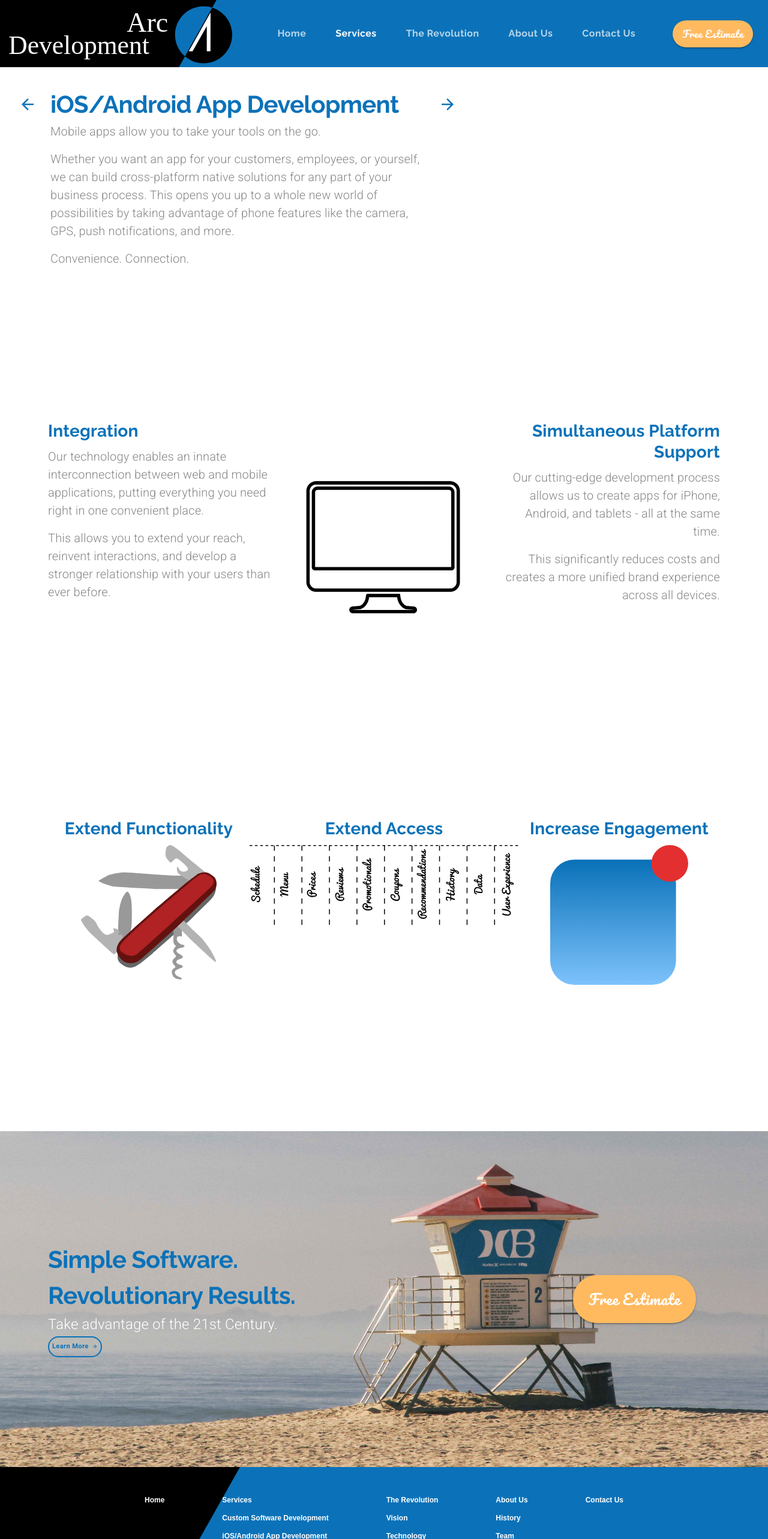
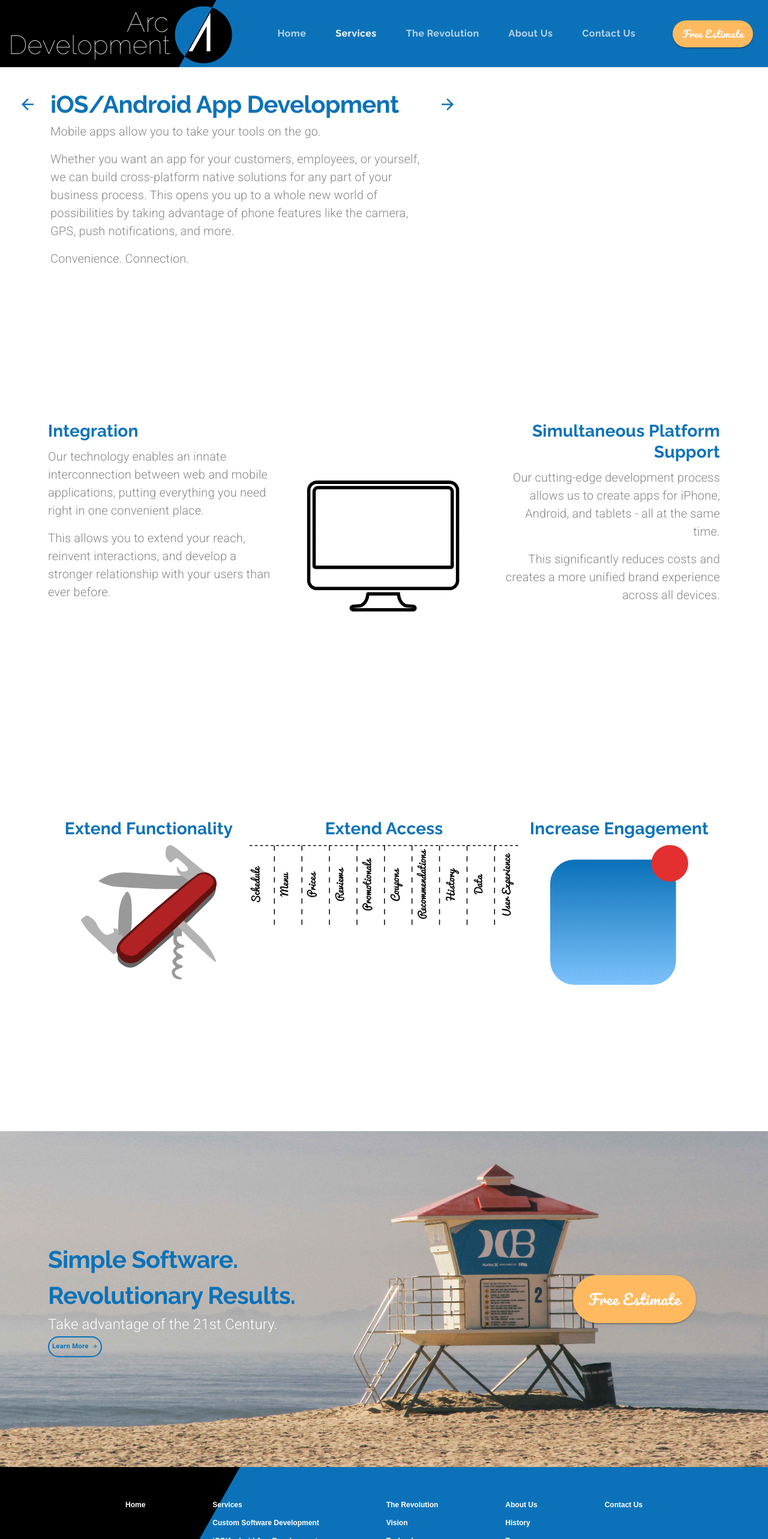
Before and after one commit to aizharjohn/arcdevelopment-next, a Next.js app: page /mobileapps in a window 1280 px wide. Shown: the top 2566 px of the page at 60% size. Built offline with nearby package versions, Linux system fonts and the light colour scheme.

Commit message:
Created safari browser support

```diff
--- a/pages/customsoftware.js
+++ b/pages/customsoftware.js
@@ -249,8 +249,9 @@
         container
         alignItems={matchesMD ? 'center' : undefined}
         direction={matchesMD ? 'column' : 'row'}
-        justify="space-around"
+        justify={matchesMD ? 'center' : 'space-between'}
         className={classes.rowContainer}
+        style={{ display: matchesMD ? 'grid' : undefined }}
       >
         <Grid
           item
@@ -372,9 +373,10 @@
         container
         alignItems={matchesMD ? 'center' : undefined}
         direction={matchesMD ? 'column' : 'row'}
-        justify="space-around"
+        justify={matchesMD ? 'center' : 'space-between'}
         style={{ marginBottom: '20em' }}
         className={classes.rowContainer}
+        style={{ display: matchesMD ? 'grid' : undefined }}
       >
         <Grid
           item
--- a/pages/mobileapps.js
+++ b/pages/mobileapps.js
@@ -187,7 +187,10 @@
           <Lottie
             options={defaultOptions}
             isStopped={true}
-            style={{ maxWidth: '20em' }}
+            style={{
+              maxWidth: matchesMD ? '15em' : '20em',
+              height: matchesMD ? '20em' : undefined,
+            }}
           />
         </Grid>
         <Grid item container direction="column" md>
@@ -224,7 +227,10 @@
         item
         container
         direction={matchesMD ? 'column' : 'row'}
-        style={{ marginBottom: '15em' }}
+        style={{
+          marginBottom: '15em',
+          display: matchesMD ? 'grid' : undefined,
+        }}
         className={classes.rowContainer}
       >
         <Grid item container direction="column" alignItems="center" md>
--- a/pages/revolution.js
+++ b/pages/revolution.js
@@ -448,6 +448,7 @@
             src="/assets/reviewIcon.svg"
             alt="magnifying glass"
             width="100%"
+            style={{ maxWidth: '40em' }}
           />
         </Grid>
       </Grid>
@@ -569,6 +570,7 @@
             src="/assets/reviewIcon.svg"
             alt="magnifying glass"
             width="100%"
+            style={{ maxWidth: '40em' }}
           />
         </Grid>
       </Grid>
--- a/src/ui/Footer.js
+++ b/src/ui/Footer.js
@@ -12,7 +12,12 @@
       <Hidden mdDown>
         <Grid container justify="center" className={classes.mainContainer}>
           <Grid item className={classes.gridItem}>
-            <Grid container direction="column" spacing={2}>
+            <Grid
+              container
+              direction="column"
+              spacing={2}
+              style={{ margin: 0 }}
+            >
               <Grid
                 item
                 component={Link}
@@ -25,7 +30,12 @@
             </Grid>
           </Grid>
           <Grid item className={classes.gridItem}>
-            <Grid container direction="column" spacing={2}>
+            <Grid
+              container
+              direction="column"
+              spacing={2}
+              style={{ margin: 0 }}
+            >
               <Grid
                 item
                 component={Link}
@@ -77,7 +87,12 @@
             </Grid>
           </Grid>
           <Grid item className={classes.gridItem}>
-            <Grid container direction="column" spacing={2}>
+            <Grid
+              container
+              direction="column"
+              spacing={2}
+              style={{ margin: 0 }}
+            >
               <Grid
                 item
                 component={Link}
@@ -117,7 +132,12 @@
             </Grid>
           </Grid>
           <Grid item className={classes.gridItem}>
-            <Grid container direction="column" spacing={2}>
+            <Grid
+              container
+              direction="column"
+              spacing={2}
+              style={{ margin: 0 }}
+            >
               <Grid
                 item
                 component={Link}
@@ -148,7 +168,12 @@
             </Grid>
           </Grid>
           <Grid item className={classes.gridItem}>
-            <Grid container direction="column" spacing={2}>
+            <Grid
+              container
+              direction="column"
+              spacing={2}
+              style={{ margin: 0 }}
+            >
               <Grid
                 item
                 component={Link}
--- a/src/ui/Header.js
+++ b/src/ui/Header.js
@@ -251,13 +251,57 @@
               href="/"
               className={classes.logoContainer}
               onClick={() => props.setValue(0)}
+              style={{ textDecoration: 'none' }}
               disableRipple
             >
-              <img
+              <svg
                 className={classes.logo}
-                src="/assets/logo.svg"
-                alt="company_logo"
-              />
+                id="Layer_1"
+                xmlns="http://www.w3.org/2000/svg"
+                viewBox="0 0 480 139"
+              >
+                <style>{`.st0{fill:none}.st1{fill:#fff}.st2{font-family:Raleway; font-weight: 300;}.st6{fill:none;stroke:#000;stroke-width:3;stroke-miterlimit:10}`}</style>
+                <path d="M448.07-1l-9.62 17.24-8.36 14.96L369.93 139H-1V-1z" />
+                <path className="st0" d="M-1 139h479.92v.01H-1z" />
+                <text
+                  transform="translate(261.994 65.233)"
+                  className="st1 st2"
+                  fontSize="57"
+                >
+                  Arc
+                </text>
+                <text
+                  transform="translate(17.692 112.015)"
+                  className="st1 st2"
+                  fontSize="54"
+                >
+                  Development
+                </text>
+                <path
+                  className="st0"
+                  d="M382.44 116.43l47.65-85.23 8.36-14.96M369.83 139l-.01.01L362 153"
+                />
+                <path
+                  d="M438.76 15.76l-56.42 100.91c-12.52-10.83-20.45-26.82-20.45-44.67 0-32.58 26.42-59 59-59 6.23 0 12.24.97 17.87 2.76z"
+                  fill="#0b72b9"
+                />
+                <path d="M479.89 72c0 32.58-26.42 59-59 59-14.73 0-28.21-5.4-38.55-14.33l56.42-100.91c23.85 7.57 41.13 29.89 41.13 56.24z" />
+                <g id="Group_186" transform="translate(30.153 11.413)">
+                  <g id="Group_185">
+                    <g id="Words">
+                      <path
+                        id="Path_59"
+                        className="st1"
+                        d="M405.05 14.4l-.09 80.38-7.67-.01.06-52.25-29.4 52.21-7.94-.01 45.04-80.32z"
+                      />
+                    </g>
+                  </g>
+                </g>
+                <path
+                  className="st0"
+                  d="M457-17l-8.93 16-9.62 17.24-8.36 14.96L369.93 139l-.01.01L361 155"
+                />
+              </svg>
             </Button>
             <Hidden mdDown>{tabs}</Hidden>
             <Hidden lgUp>{drawer}</Hidden>
--- a/src/ui/styles.js
+++ b/src/ui/styles.js
@@ -14,6 +14,7 @@
   },
   logo: {
     height: '8em',
+    textTransform: 'none',
     [theme.breakpoints.down('md')]: {
       height: '7em',
     },
```
